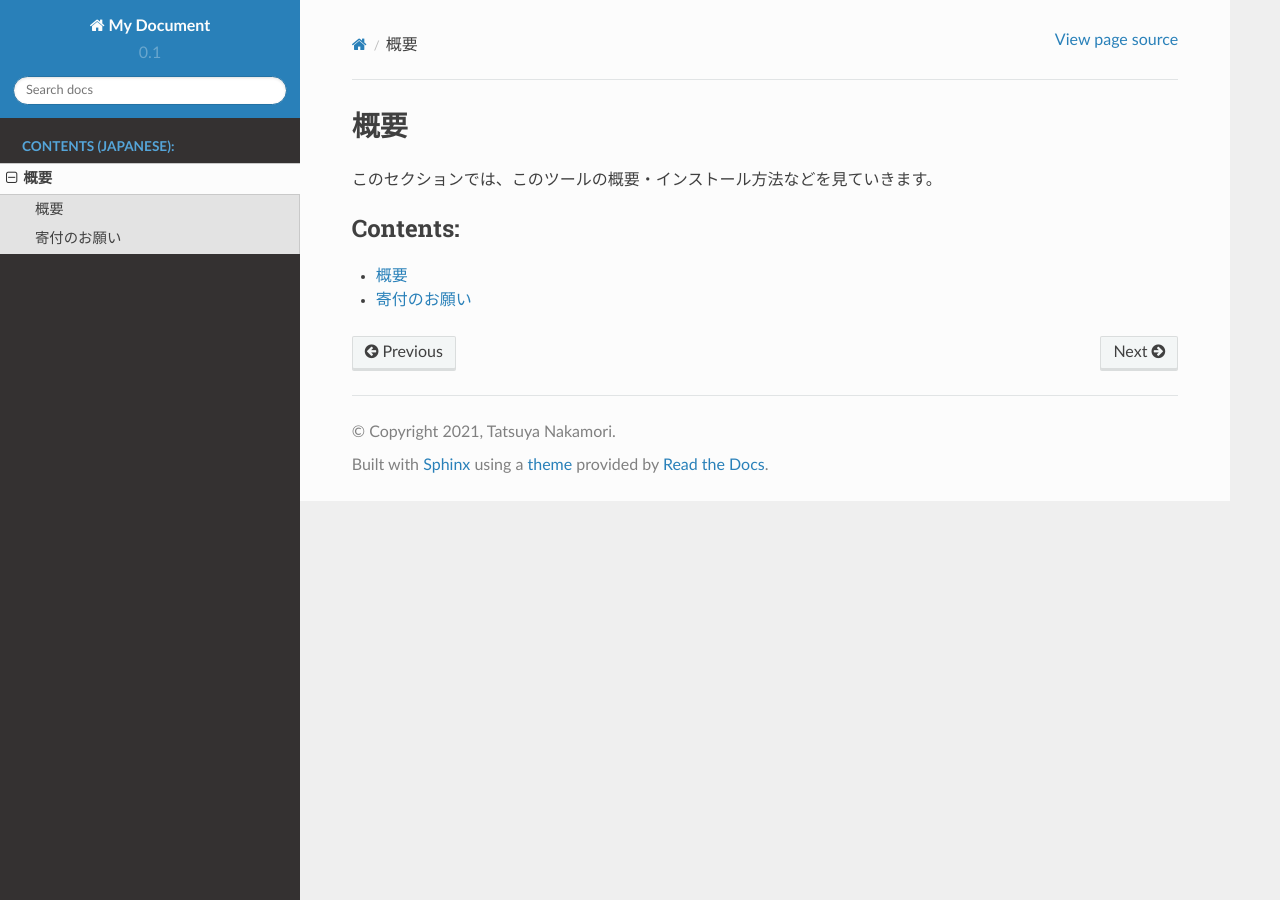
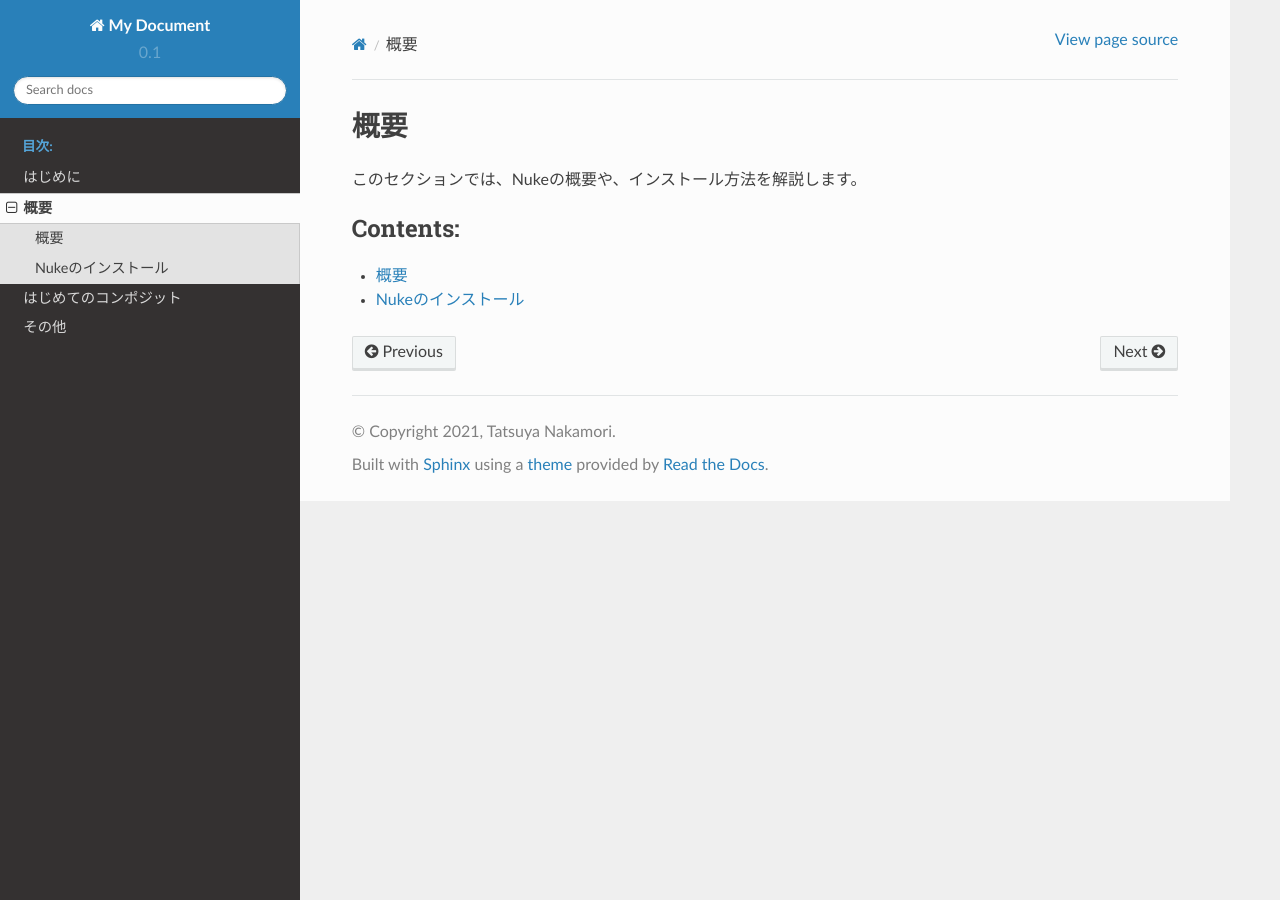
Before and after one commit to TatsuyaNakamori/_bookTemplate, a Sphinx documentation site: the page built from docs_reST/source/jp/sec01_overview/index.rst, in a window 1280 px wide. Built offline with Sphinx 7.4.7 and the Read the Docs theme 2.0.0, drawn with Linux system fonts in a browser that asks for light colours; pages that are not in the unit, such as notebooks, are missing from menus.

Commit message:
テンプレートのページ数追加

```diff
--- /dev/null
+++ b/docs_reST/source/jp/sec00_introduction/index.rst
@@ -0,0 +1,10 @@
+はじめに
+########
+
+
+
+.. toctree::
+   :maxdepth: 2
+   :caption: Contents:
+
+   introduction
--- /dev/null
+++ b/docs_reST/source/jp/sec00_introduction/introduction.rst
@@ -0,0 +1,2 @@
+イントロダクション
+##################
--- a/docs_reST/source/jp/sec01_overview/donations.rst
+++ /dev/null
@@ -1,8 +0,0 @@
-.. _寄付:
-
-寄付のお願い
-############
-
-もしこのツールを使ったことによって、あなたの制作が効率化できたなら、ツール開発に対する寄付をお願いします。
-
-* `GitHub Sponsor <https://github.com/sponsors/TatsuyaNakamori>`_
--- a/docs_reST/source/jp/sec01_overview/index.rst
+++ b/docs_reST/source/jp/sec01_overview/index.rst
@@ -1,11 +1,11 @@
 概要
 ####
 
-このセクションでは、このツールの概要・インストール方法などを見ていきます。
+このセクションでは、Nukeの概要や、インストール方法を解説します。
 
 .. toctree::
    :maxdepth: 2
    :caption: Contents:
 
    overview
-   donations
+   install
--- /dev/null
+++ b/docs_reST/source/jp/sec01_overview/install.rst
@@ -0,0 +1,2 @@
+Nukeのインストール
+##################
--- /dev/null
+++ b/docs_reST/source/jp/sec02_firstComp/firstStep.rst
@@ -0,0 +1,2 @@
+はじめてのコンポジット
+######################
--- /dev/null
+++ b/docs_reST/source/jp/sec02_firstComp/index.rst
@@ -0,0 +1,9 @@
+はじめてのコンポジット
+######################
+
+
+.. toctree::
+   :maxdepth: 2
+   :caption: Contents:
+
+   firstStep
--- /dev/null
+++ b/docs_reST/source/jp/sec99_other/donations.rst
@@ -0,0 +1,8 @@
+.. _寄付:
+
+寄付のお願い
+############
+
+もしこの書籍が、あなたの役に立ったなら、書籍開発に対する寄付をお願いします。
+
+* `GitHub Sponsor <https://github.com/sponsors/TatsuyaNakamori>`_
--- /dev/null
+++ b/docs_reST/source/jp/sec99_other/index.rst
@@ -0,0 +1,11 @@
+その他
+######
+
+.. toctree::
+   :maxdepth: 2
+   :caption: Contents:
+
+   knownIssues
+   releaseNotes
+   license
+   donations
--- /dev/null
+++ b/docs_reST/source/jp/sec99_other/license.rst
@@ -0,0 +1,7 @@
+.. _ライセンス:
+
+ライセンス
+############
+
+[REPOSITORY]
+***********************
```
Also changed, not shown: docs_reST/source/index.rst (+7 -13 lines), docs_reST/source/jp/sec99_other/knownIssues.rst (added, +13 -0 lines), docs_reST/source/jp/sec99_other/releaseNotes.rst (added, +7 -0 lines).
